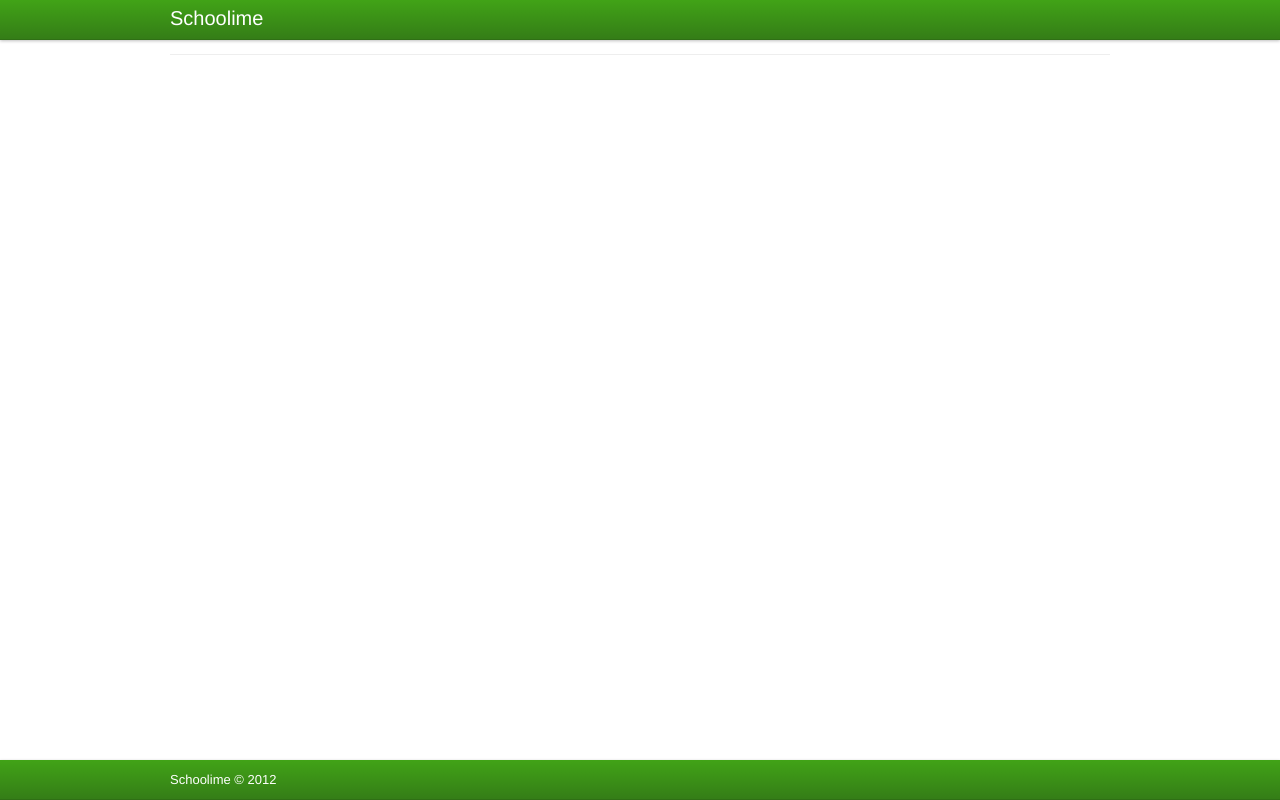
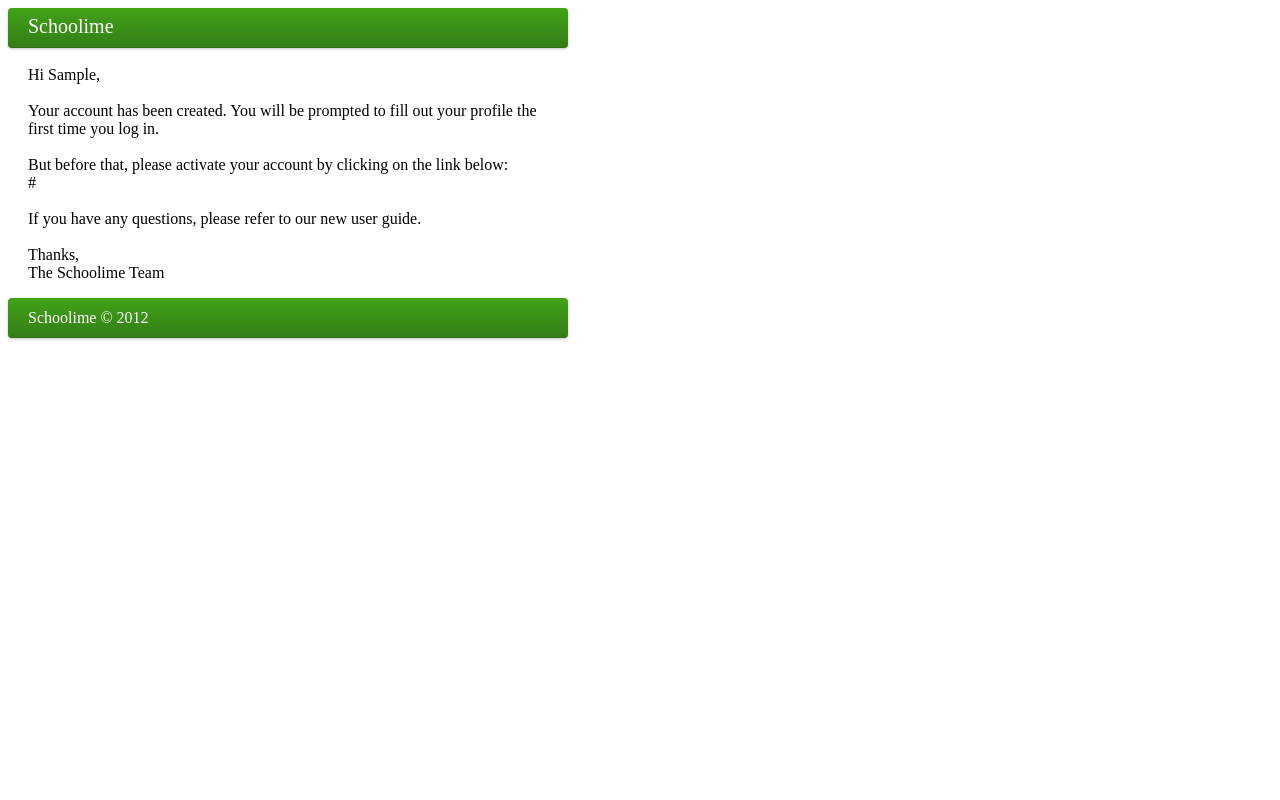
Before and after one commit to icaria/squishyeeyore, a Django app: template project/template/registration/activation_email.html in a window 1280 px wide. Run offline with Django 3.2, Linux system fonts and the light colour scheme; the template is opened without the code that fills it: most values are stand-ins (such as "Sample title", 1, 10 or a date in 2020); parts of the project's set-up code (start-up, migrations or seed data) failed here and were passed over; some libraries are stand-ins or nearby versions.

Commit message:
Activation email tweaks.

```diff
--- a/project/template/registration/activation_email.html
+++ b/project/template/registration/activation_email.html
@@ -1,23 +1,22 @@
-{% load i18n %}
-
+<!-- The problem with html email is the style must be inline to be recognized by mail clients
+    In other words, the styles in this email need to be updated with the styles in the website-->
 <!DOCTYPE html PUBLIC "-//W3C//DTD XHTML 1.0 Transitional//EN"
     "http://www.w3.org/TR/xhtml1/DTD/xhtml1-transitional.dtd">
 {% load i18n %}
 <html xmlns="http://www.w3.org/1999/xhtml" lang="en">
 
 <head>
-    <link rel="stylesheet" style="text/css" href="{{ STATIC_URL }}bootstrap/css/bootstrap.css" />
     <title>{% block title %}Schoolime{% endblock %}</title>
 </head>
 
 <body>
-    <div id="header" class="container">
+    <div id="header" style="width: 560px">
         {% block header %}
-        <div class="navbar navbar-fixed-top">
-            <div class="navbar-inner">
-              <div class="container">
-                <div class="nav-collapse">
-                  <a class="brand">Schoolime</a>
+        <div style="width: 560px; margin-bottom: 18px; overflow: visible;">
+            <div style="background-color: #3A8F17; background-image: -moz-linear-gradient(top, #41A317, #347C17); background-image: -ms-linear-gradient(top, #41A317, #347C17); background-image: -webkit-gradient(linear, 0 0, 0 100%, from(#41A317), to(#347C17)); background-image: -webkit-linear-gradient(top, #41A317, #347C17); background-image: -o-linear-gradient(top, #41A317, #347C17); background-image: linear-gradient(top, #41A317, #347C17); background-repeat: repeat-x; -webkit-border-radius: 4px; -moz-border-radius: 4px; border-radius: 4px; filter: progid:dximagetransform.microsoft.gradient(startColorstr='#41A317', endColorstr='#347C17', GradientType=0); -webkit-box-shadow: 0 1px 3px rgba(0, 0, 0, 0.25), inset 0 -1px 0 rgba(0, 0, 0, 0.1); -moz-box-shadow: 0 1px 3px rgba(0, 0, 0, 0.25), inset 0 -1px 0 rgba(0, 0, 0, 0.1); box-shadow: 0 1px 3px rgba(0, 0, 0, 0.25), inset 0 -1px 0 rgba(0, 0, 0, 0.1); min-height: 40px; padding-right: 20px; padding-left: 20px;">
+              <div style="width: 560px">
+                <div style="height: auto">
+                  <a style="display: block; float: left; padding: 8px 20px 12px; margin-left: -20px; font-size: 20px; font-weight: 200; line-height: 1; color: #FFFFFF;">Schoolime</a>
                 </div><!-- /.nav-collapse -->
               </div>
             </div><!-- /navbar-inner -->
@@ -25,35 +24,33 @@
         {% endblock %}
     </div>
 
-    <div id="content" class="container">
+    <div id="content" style="width: 560px;">
         {% block content %}
-            <p>Hi {{ first_name }},
-                Your account has been created. You will be prompted to fill out your profile the first time you log in.
-
-                But before that, please activate your account by clicking on the link below:
-                {{ link }}
-
-                If you have any questions, please refer to our new user guide.
-
-                Thanks,
-                The Schoolime Team
+            <p style="padding-left:20px; padding-right: 20px; ">Hi {{ first_name }},<br>
+                <br>
+                Your account has been created. You will be prompted to fill out your profile the first time you log in.<br>
+                <br>
+                But before that, please activate your account by clicking on the link below:<br>
+                {{ link }}<br>
+                <br>
+                If you have any questions, please refer to our new user guide.<br>
+                <br>
+                Thanks,<br>
+                The Schoolime Team<br></p>
         {% endblock %}
-        <hr />
     </div>
 
-    <div id="footer" class="container">
+    <div id="footer" style="width: 560px">
         {% block footer %}
-        <div class="navbar navbar-fixed-bottom">
-            <div class="navbar-inner">
-              <div class="container">
-                <div class="nav-collapse">
-                  <ul class="nav pull-left">
-                      <li><p class="navbar-text">Schoolime © 2012</p></li>
-                  </ul>
+        <div style="width: 560px; margin-bottom: 18px; margin-left: 0px; overflow: visible;">
+            <div style="background-color: #3A8F17; background-image: -moz-linear-gradient(top, #41A317, #347C17); background-image: -ms-linear-gradient(top, #41A317, #347C17); background-image: -webkit-gradient(linear, 0 0, 0 100%, from(#41A317), to(#347C17)); background-image: -webkit-linear-gradient(top, #41A317, #347C17); background-image: -o-linear-gradient(top, #41A317, #347C17); background-image: linear-gradient(top, #41A317, #347C17); background-repeat: repeat-x; -webkit-border-radius: 4px; -moz-border-radius: 4px; border-radius: 4px; filter: progid:dximagetransform.microsoft.gradient(startColorstr='#41A317', endColorstr='#347C17', GradientType=0); -webkit-box-shadow: 0 1px 3px rgba(0, 0, 0, 0.25), inset 0 -1px 0 rgba(0, 0, 0, 0.1); -moz-box-shadow: 0 1px 3px rgba(0, 0, 0, 0.25), inset 0 -1px 0 rgba(0, 0, 0, 0.1); box-shadow: 0 1px 3px rgba(0, 0, 0, 0.25), inset 0 -1px 0 rgba(0, 0, 0, 0.1); min-height: 40px; padding-right: 20px; padding-left: 20px;">
+              <div style="width: 560px">
+                <div style="height: auto">
+                   <p style="padding-top:12px; display: block; line-height: 1; color: #FFFFFF;">Schoolime © 2012</p>
                 </div><!-- /.nav-collapse -->
               </div>
             </div><!-- /navbar-inner -->
-          </div><!-- /navbar -->
+        </div><!-- /navbar -->
         {% endblock %}
     </div>
     {% block script %}
--- a/schoolime/views.py
+++ b/schoolime/views.py
@@ -66,7 +66,7 @@
             verification.save()
 
             # temporary link goes to localhost
-            link, subject, from_email, to = "//http://127.0.0.1:8000/activate/" + key, "Activate Schoolime Account", "registration@schoolime.com", student.email
+            link, subject, from_email, to = "http://127.0.0.1:8000/activate/" + key, "Activate Schoolime Account", "registration@schoolime.com", student.email
             html_content = render_to_string('registration/activation_email.html', {'first_name':student.first_name, 'link':link})
             text_content = strip_tags(html_content)
 
@@ -94,6 +94,8 @@
         if student.is_verified == False:
             student.is_verified = True
             student.save()
+
+            VerificationKey.objects.get(key=key).delete()
         #Else, if the user is already active, an error page is passed
         else:
             raise Http404(u'Account already activated')
--- a/urls.py
+++ b/urls.py
@@ -18,7 +18,7 @@
     (r'^logout/', logout_view),
 
     # Validation
-    #(r'^check-registration', check_registration),
+    (r'^check-registration', check_registration),
 
     # Home Page
     (r'^home$', home_view),
```
Also changed, not shown: settings.py (+3 -4 lines).
